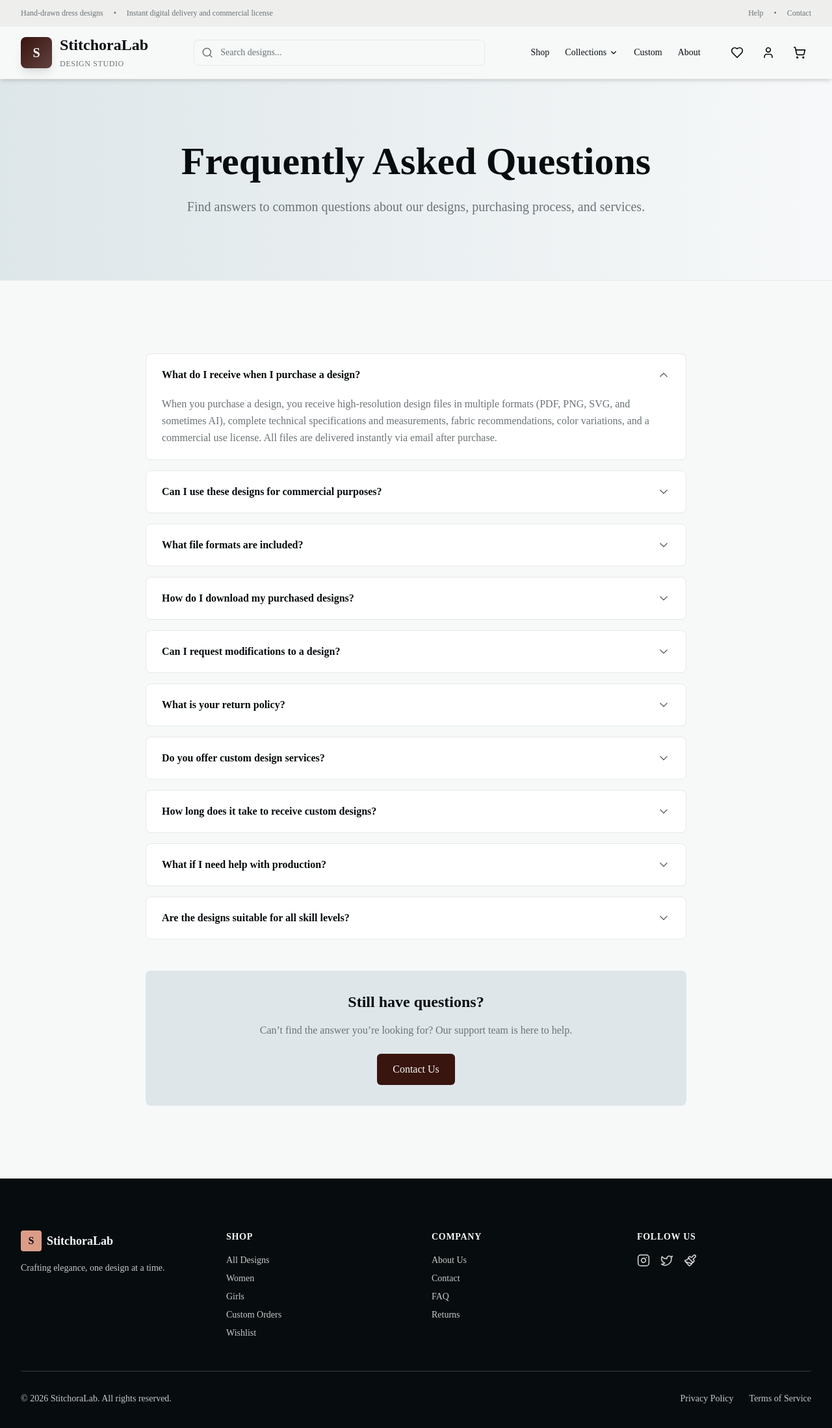
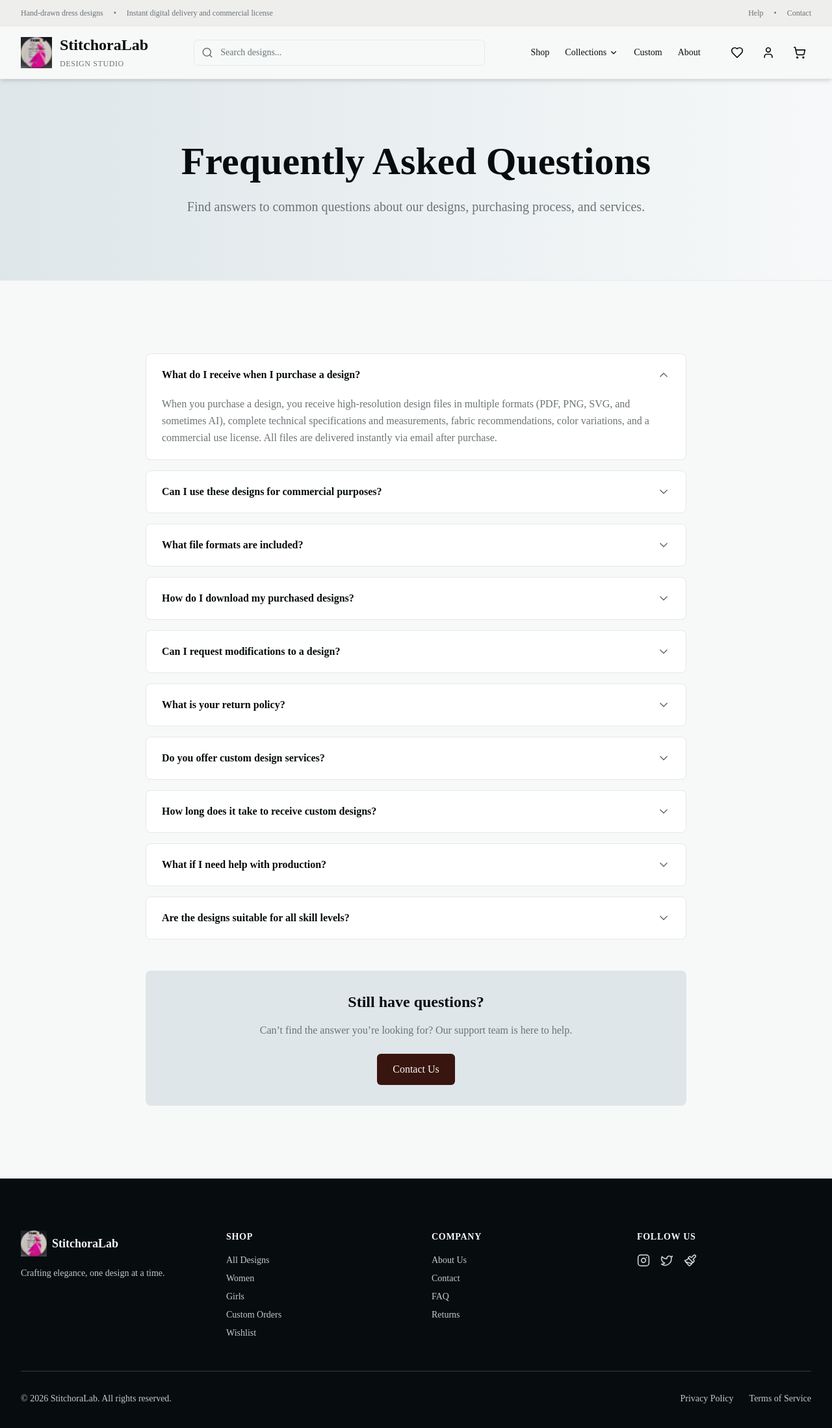
Before and after one commit to Sachin70/sketches-ecom, a Next.js app: page /faq in a window 1280 px wide. Shown: the top 2198 px of the page at 65% size. Built offline with nearby package versions, Linux system fonts and the light colour scheme; no server answers; a web font is replaced by a local one.

Commit message:
Update: logo

```diff
--- a/src/components/Footer.tsx
+++ b/src/components/Footer.tsx
@@ -10,8 +10,8 @@ export default function Footer() {
           {/* Brand */}
           <div className="space-y-4">
             <div className="flex items-center gap-2">
-              <div className="w-8 h-8 bg-accent rounded-sm flex items-center justify-center">
-                <span className="text-foreground font-bold">S</span>
+              <div className="w-10 h-10 relative flex items-center justify-center overflow-hidden">
+                <img src="/logo-icon.png" alt="StitchoraLab Logo" className="w-full h-full object-contain" />
               </div>
               <span className="text-lg font-playfair font-bold">StitchoraLab</span>
             </div>
--- a/src/components/Header.tsx
+++ b/src/components/Header.tsx
@@ -56,8 +56,8 @@ export default function Header() {
         <div className="flex justify-between items-center h-20">
           {/* Logo */}
           <Link href="/" className="flex items-center gap-3 group">
-            <div className="w-12 h-12 bg-gradient-to-br from-primary to-primary/80 rounded-lg flex items-center justify-center shadow-lg group-hover:shadow-xl transition-all duration-300 group-hover:scale-105">
-              <span className="text-primary-foreground font-bold text-xl">S</span>
+            <div className="w-12 h-12 relative flex items-center justify-center overflow-hidden transition-transform duration-300 group-hover:scale-105">
+              <img src="/logo-icon.png" alt="StitchoraLab Logo" className="w-full h-full object-contain" />
             </div>
             <div className="hidden sm:block">
               <span className="text-2xl font-playfair font-bold text-foreground block">StitchoraLab</span>
```
Also changed, not shown: public/logo-icon.png (added).
